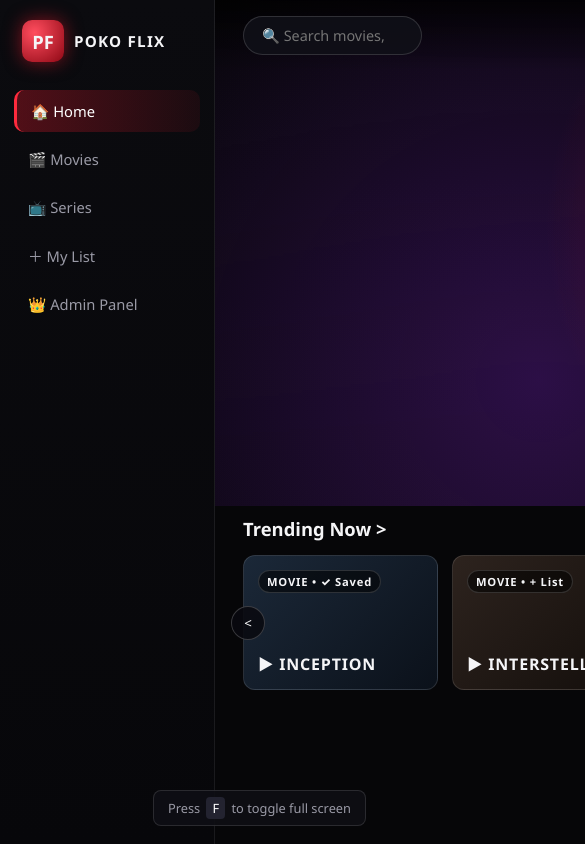
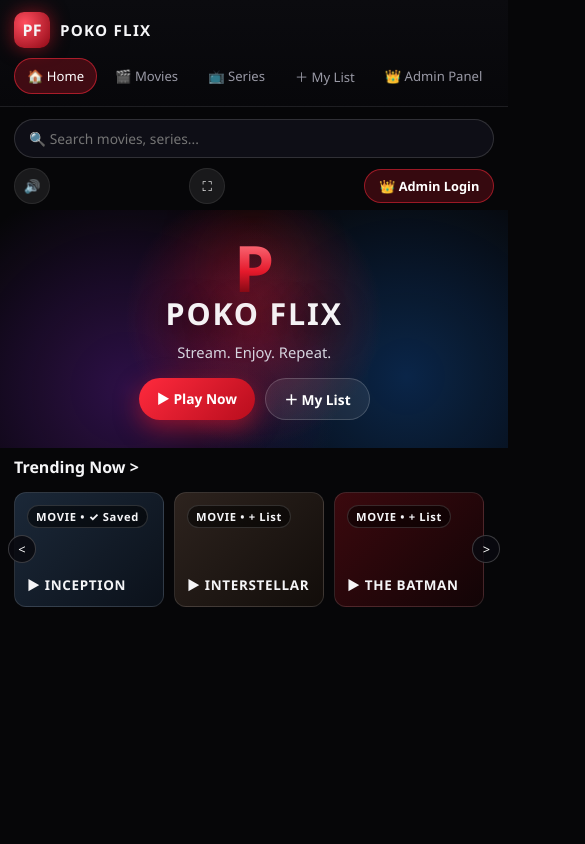
Before and after one commit to Professor-333-dot/my-portfolio-website, a plain HTML site: page index.html in a window 390 px wide. Shown: the top 844 px of the page, 585 px wide, since content can reach past the window. Drawn offline with Linux system fonts and the light colour scheme.

Commit message:
style(mobile): add responsive layout for phone screens
Adjusted various styles for better responsiveness and layout on mobile devices. Updated scroll behavior for carousel.

```diff
--- a/index.html
+++ b/index.html
@@ -42,6 +42,8 @@
       flex-direction: column;
       align-items: center;
       justify-content: center;
+      padding: 20px;
+      text-align: center;
       transition: opacity 0.75s ease, visibility 0.75s ease;
     }
 
@@ -53,8 +55,8 @@
 
     .intro-ring {
       position: absolute;
-      width: 340px;
-      height: 340px;
+      width: min(340px, 78vw);
+      height: min(340px, 78vw);
       border-radius: 50%;
       border: 2px solid rgba(255, 42, 61, 0.3);
       box-shadow: 0 0 90px rgba(229, 25, 43, 0.4), inset 0 0 60px rgba(229, 25, 43, 0.25);
@@ -74,7 +76,7 @@
     .intro-logo {
       position: relative;
       z-index: 2;
-      font-size: clamp(3.2rem, 8vw, 6.2rem);
+      font-size: clamp(2.4rem, 10vw, 6.2rem);
       font-weight: 900;
       letter-spacing: 0.14em;
       text-transform: uppercase;
@@ -89,8 +91,8 @@
 
     .intro-tagline {
       margin-top: 10px;
-      font-size: 0.95rem;
-      letter-spacing: 0.32em;
+      font-size: clamp(0.75rem, 3vw, 0.95rem);
+      letter-spacing: 0.26em;
       text-transform: uppercase;
       color: rgba(255, 255, 255, 0.75);
       opacity: 0;
@@ -99,8 +101,8 @@
 
     .skip-intro-btn {
       position: fixed;
-      bottom: 28px;
-      right: 32px;
+      bottom: 24px;
+      right: 24px;
       z-index: 10000;
       background: rgba(255, 255, 255, 0.08);
       border: 1px solid rgba(255, 255, 255, 0.2);
@@ -171,12 +173,14 @@
       font-weight: 900;
       font-size: 1.15rem;
       box-shadow: 0 0 18px var(--crimson-glow);
+      flex-shrink: 0;
     }
 
     .brand-text {
       font-weight: 800;
       letter-spacing: 0.08em;
       font-size: 0.95rem;
+      white-space: nowrap;
     }
 
     .nav-list {
@@ -196,6 +200,7 @@
       cursor: pointer;
       font-size: 0.92rem;
       transition: all 0.2s ease;
+      white-space: nowrap;
     }
 
     .nav-item:hover {
@@ -213,6 +218,7 @@
       position: relative;
       display: flex;
       flex-direction: column;
+      min-width: 0;
     }
 
     .topbar {
@@ -224,6 +230,7 @@
       display: flex;
       align-items: center;
       justify-content: space-between;
+      gap: 12px;
       padding: 16px 28px;
       background: linear-gradient(180deg, rgba(0, 0, 0, 0.78), transparent);
     }
@@ -242,7 +249,8 @@
     .topbar-actions {
       display: flex;
       align-items: center;
-      gap: 12px;
+      gap: 10px;
+      flex-shrink: 0;
     }
 
     .icon-btn {
@@ -264,6 +272,7 @@
       font-size: 0.85rem;
       font-weight: 600;
       cursor: pointer;
+      white-space: nowrap;
     }
 
     /* Hero Stage */
@@ -477,7 +486,7 @@
       display: none;
       align-items: center;
       justify-content: center;
-      padding: 20px;
+      padding: 16px;
     }
 
     .player-modal.open {
@@ -486,10 +495,11 @@
 
     .player-box {
       width: min(960px, 96vw);
+      max-height: 92vh;
+      overflow-y: auto;
       background: #0d0d14;
       border: 1px solid rgba(255, 255, 255, 0.14);
       border-radius: 16px;
-      overflow: hidden;
       box-shadow: 0 24px 70px rgba(0, 0, 0, 0.9);
     }
 
@@ -506,6 +516,7 @@
       display: flex;
       align-items: center;
       gap: 12px;
+      min-width: 0;
     }
 
     .back-btn {
@@ -517,11 +528,15 @@
       font-size: 0.84rem;
       font-weight: 700;
       cursor: pointer;
+      flex-shrink: 0;
     }
 
     .player-header h3 {
       font-size: 1rem;
       letter-spacing: 0.04em;
+      white-space: nowrap;
+      overflow: hidden;
+      text-overflow: ellipsis;
     }
 
     .close-player-btn {
@@ -533,6 +548,7 @@
       border-radius: 50%;
       cursor: pointer;
       font-size: 1rem;
+      flex-shrink: 0;
     }
 
     .video-wrap {
@@ -594,6 +610,7 @@
 
     .seek-bar {
       flex: 1;
+      min-width: 60px;
       accent-color: var(--crimson-bright);
       cursor: pointer;
     }
@@ -602,6 +619,7 @@
       font-family: monospace;
       font-size: 0.82rem;
       color: #e4e4ee;
+      white-space: nowrap;
     }
 
     .player-footer {
@@ -618,11 +636,12 @@
       display: flex;
       gap: 8px;
       flex: 1;
-      min-width: 240px;
+      min-width: 220px;
     }
 
     .stream-url-form input[type="url"] {
       flex: 1;
+      min-width: 0;
       background: #14141f;
       border: 1px solid rgba(255, 255, 255, 0.15);
       color: #fff;
@@ -642,6 +661,7 @@
       font-weight: 700;
       cursor: pointer;
       font-size: 0.82rem;
+      white-space: nowrap;
     }
 
     .cinema-mode-btn,
@@ -674,6 +694,152 @@
       padding: 2px 6px;
       border-radius: 4px;
       margin: 0 3px;
+    }
+
+    /* ==================== MOBILE PHONE RESPONSIVE FIX ==================== */
+    @media (max-width: 768px) {
+      .app-shell {
+        grid-template-columns: 1fr;
+        min-height: auto;
+      }
+
+      .sidebar {
+        position: static;
+        height: auto;
+        width: 100%;
+        padding: 12px 14px 10px;
+        gap: 10px;
+        border-right: none;
+        border-bottom: 1px solid var(--border-subtle);
+      }
+
+      .brand {
+        padding: 0;
+      }
+
+      .brand-badge {
+        width: 36px;
+        height: 36px;
+        font-size: 1rem;
+      }
+
+      .nav-list {
+        flex-direction: row;
+        overflow-x: auto;
+        scrollbar-width: none;
+        gap: 6px;
+        padding-bottom: 2px;
+      }
+
+      .nav-list::-webkit-scrollbar {
+        display: none;
+      }
+
+      .nav-item {
+        padding: 8px 12px;
+        font-size: 0.82rem;
+        border-radius: 999px;
+      }
+
+      .nav-item.active {
+        border-left: none;
+        border: 1px solid rgba(255, 42, 61, 0.55);
+        background: rgba(229, 25, 43, 0.26);
+      }
+
+      .topbar {
+        position: static;
+        flex-wrap: wrap;
+        padding: 12px 14px 6px;
+        background: transparent;
+        gap: 10px;
+      }
+
+      .search-box {
+        width: 100%;
+        flex: 1 1 100%;
+        padding: 9px 14px;
+        font-size: 0.86rem;
+      }
+
+      .topbar-actions {
+        width: 100%;
+        justify-content: space-between;
+      }
+
+      .admin-pill {
+        padding: 7px 14px;
+        font-size: 0.8rem;
+      }
+
+      .hero {
+        min-height: auto;
+        padding: 28px 16px 28px;
+      }
+
+      .hero-emblem {
+        font-size: 4rem;
+      }
+
+      .hero-title {
+        font-size: 1.9rem;
+        margin-top: -6px;
+      }
+
+      .hero-sub {
+        font-size: 0.92rem;
+      }
+
+      .hero-ctas {
+        margin-top: 16px;
+        gap: 10px;
+      }
+
+      .btn-primary,
+      .btn-secondary {
+        padding: 10px 18px;
+        font-size: 0.86rem;
+      }
+
+      .section {
+        padding: 8px 14px 36px;
+      }
+
+      .section-header h2 {
+        font-size: 1rem;
+      }
+
+      .carousel {
+        grid-auto-columns: minmax(150px, 46vw);
+        gap: 10px;
+      }
+
+      .card {
+        height: 115px;
+        padding: 12px;
+        font-size: 0.84rem;
+      }
+
+      .arrow-btn {
+        width: 28px;
+        height: 28px;
+        font-size: 0.8rem;
+      }
+
+      .arrow-btn.left { left: -6px; }
+      .arrow-btn.right { right: -6px; }
+
+      .admin-vault {
+        top: auto;
+        bottom: 14px;
+        right: 14px;
+        left: 14px;
+        width: auto;
+      }
+
+      .fullscreen-hint {
+        display: none;
+      }
     }
   </style>
 </head>
@@ -1070,10 +1236,10 @@
 
     // Carousel scroll & search
     document.getElementById("scrollLeft").addEventListener("click", () => {
-      carousel.scrollBy({ left: -400, behavior: "smooth" });
+      carousel.scrollBy({ left: -260, behavior: "smooth" });
     });
     document.getElementById("scrollRight").addEventListener("click", () => {
-      carousel.scrollBy({ left: 400, behavior: "smooth" });
+      carousel.scrollBy({ left: 260, behavior: "smooth" });
     });
     document.getElementById("searchInput").addEventListener("input", renderCards);
 
```
